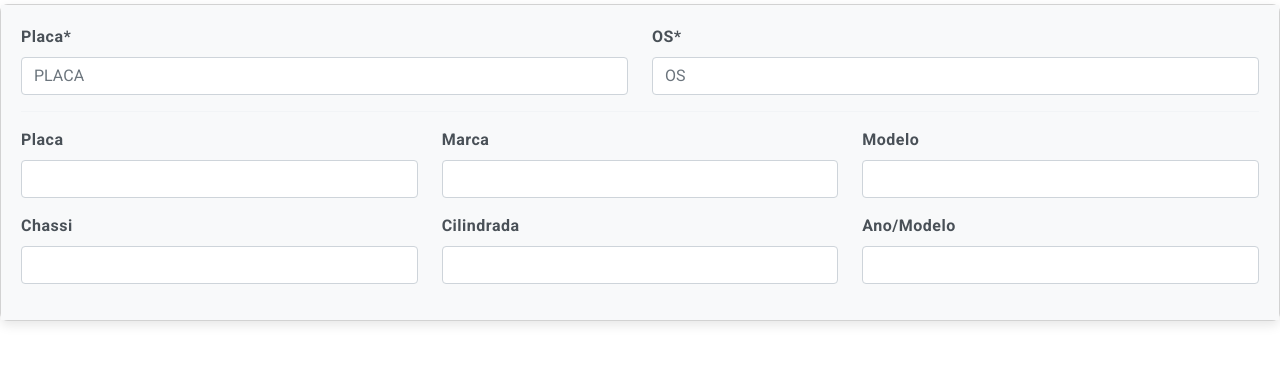
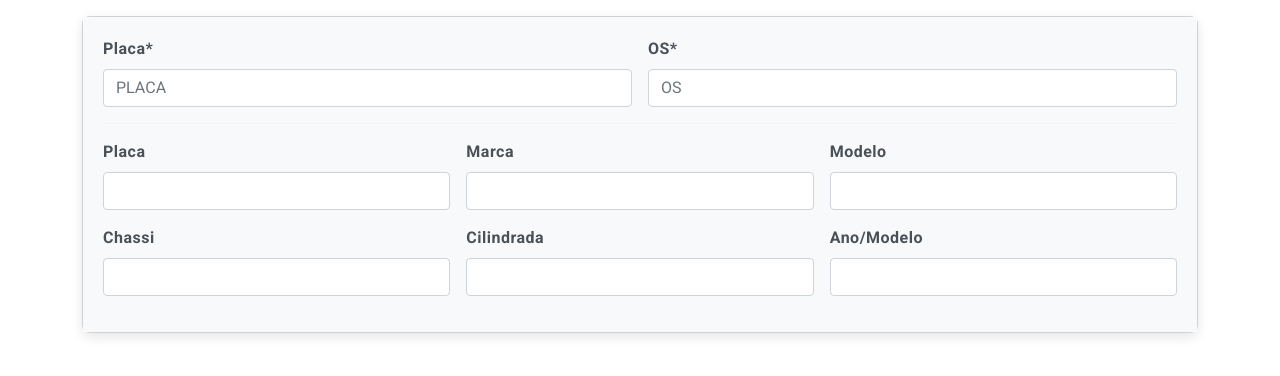
Before and after one commit to pedrobolfe/TelaMKW, an Angular app in the folder tela-mekanic-web/: page / in a window 1280 px wide. Shown: the top 376 px of the page. Built offline with nearby package versions, Linux system fonts and the light colour scheme.

Commit message:
+ ajustes

```diff
--- a/tela-mekanic-web/db.json
+++ b/tela-mekanic-web/db.json
@@ -25,7 +25,7 @@
             {
               "codigo_servico": "S001",
               "descricao": "Troca de Óleo",
-              "tempo_duracao": 1974
+              "tempo_duracao": 1977
             },
             {
               "codigo_servico": "S002",
@@ -219,7 +219,7 @@
             {
               "codigo_servico": "S011",
               "descricao": "Substituição das Velas",
-              "tempo_duracao": 0
+              "tempo_duracao": 37
             }
           ]
         }
--- a/tela-mekanic-web/src/app/form/form.component.html
+++ b/tela-mekanic-web/src/app/form/form.component.html
@@ -1,12 +1,13 @@
+<div class="container mt-3">
     <div class="card mt-1">
         <div class="card-body">
             <form [formGroup]="form" >
-            <div class="row">
-                <div class="col">
+                <div class="row g-3">
+                    <div class="col-md-6 col-12 ">
                         <label for="placa" class="form-label">Placa*</label>
                         <input type="text" formControlName="inPlaca" class="form-control text-uppercase" placeholder="Placa" minlength="8" maxlength="">
                     </div>
-                <div class="col">
+                    <div class="col-md-6 col-12">
                         <label for="numOs" class="form-label">OS*</label>
                         <input type="text" formControlName="numOS" class="form-control text-uppercase" placeholder="OS" (blur)="getPopula()">
                         <div *ngIf="form.get('numOS')?.invalid && form.get('numOS')?.touched" class="text-danger">
@@ -15,7 +16,7 @@
                     </div>
                 </div>
                 <hr>
-            <div class="row">
+                <div class="row g-3">
                     <div class="col-4">
                         <label for="placa" class="form-label">Placa</label>
                         <input type="text" formControlName="outPlaca" class="form-control text-uppercase" readonly>
@@ -29,7 +30,7 @@
                         <input type="text" formControlName="outModelo" class="form-control text-uppercase" readonly>
                     </div>
                 </div>
-            <div class="row">
+                <div class="row g-3">
                     <div class="col-4">
                         <label for="placa" class="form-label">Chassi</label>
                         <input type="text" formControlName="outChassi" class="form-control text-uppercase" readonly>
@@ -46,3 +47,4 @@
             </form>
         </div>
     </div>
+</div>
--- a/tela-mekanic-web/src/app/form/form.component.ts
+++ b/tela-mekanic-web/src/app/form/form.component.ts
@@ -43,7 +43,9 @@ export class FormComponent {
   }
 
   getPopula(): void {
-    this.consulta(this.form.get('inPlaca')?.value, this.form.get('numOS')?.value);
+    const placa = this.form.get('inPlaca')?.value.toUpperCase();
+    const os = this.form.get('numOS')?.value.toUpperCase();
+    this.consulta(placa, os);
   }
 
   onRefresh() {
@@ -70,7 +72,6 @@ export class FormComponent {
               outCilindrada: encontrado.cilindrada,
               outAnoModelo: encontrado.Ano_anoModelo,
             });
-            //this.tempoServicoComponent.guardarTempo()
           }
         } else {
           alert("Placa e Ordem de Serviço não encontrados")
--- a/tela-mekanic-web/src/app/tempo-servico-dialog/tempo-servico-dialog.component.ts
+++ b/tela-mekanic-web/src/app/tempo-servico-dialog/tempo-servico-dialog.component.ts
@@ -91,11 +91,10 @@ export class TempoServicoDialogComponent {
   guardarTempo(): void {
     const tempoDuracao = this.dias * 86400 + this.horas * 3600 + this.minutos * 60 + this.segundos;
 
-    alert(`minutos ${this.minutos}`);
 
     // Aqui você chamaria o método para atualizar o tempo no JSON
     this.service.updateTempo(this.placa, this.numOS, this.codigoServico, tempoDuracao).subscribe(response => {
-        alert('Tempo de duração atualizado: '+ response);
+        //alert('Tempo de duração atualizado: '+ response);
     });
   }
 }
```
Lines whose indentation alone changed are shown as unchanged.
